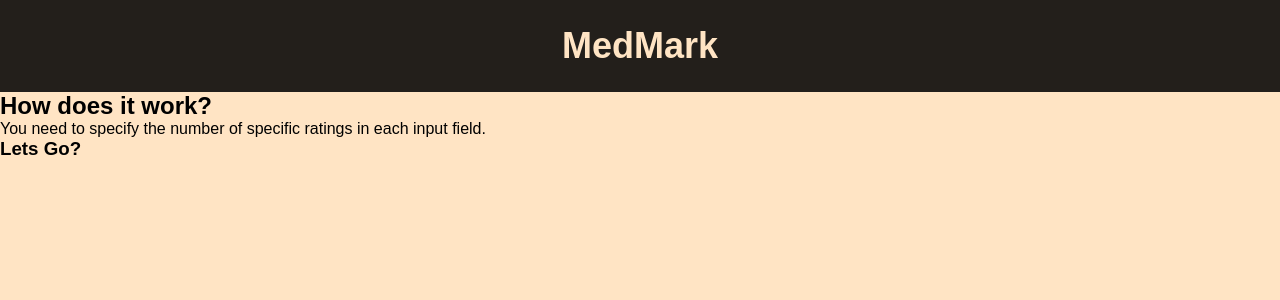
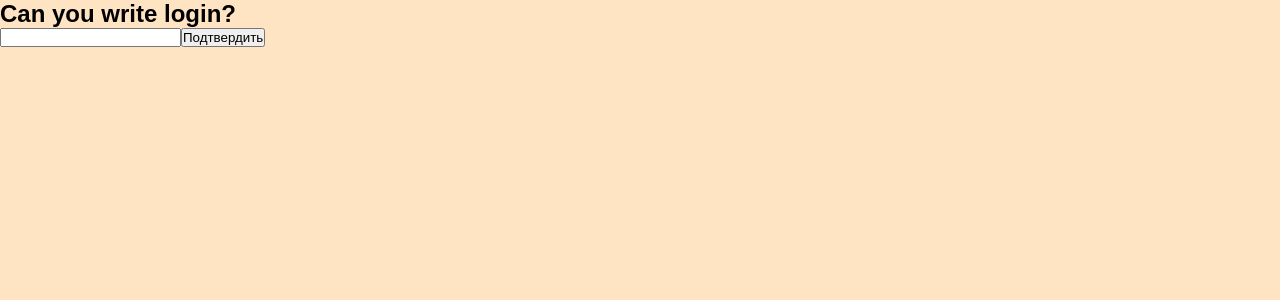
Before and after one commit to CkutlsGit/medmark--vue, a Vue app in the folder medmark/: page / in a window 1280 px wide. Shown: the top 300 px of the page. Built offline with nearby package versions, Linux system fonts and the light colour scheme.

Commit message:
feat: add logic with the work of value from logininput

```diff
--- a/medmark/src/components/MedMark.vue
+++ b/medmark/src/components/MedMark.vue
@@ -1,9 +1,10 @@
 <template>
-    <div>
+    <div v-if="confirm">
         <section>
         <div class="header">
             <div class="header__content">
                 <h2 class="header__logo">MedMark</h2>
+                <h1>{{ login }}</h1>
             </div>
         </div>
         </section>
@@ -19,11 +20,34 @@
             </div>
         </section>
     </div>
+    <div v-else>
+        <login-input
+            @confirmed="AcceptValuesfromLoginInput"
+        >
+        </login-input>
+    </div>
 </template>
 
 <script>
+import LoginInput from './LoginInput.vue';
+
 export default {
     name: 'MedMark',
+    components: {
+        LoginInput
+    },
+    data() {
+        return {
+            login: '',
+            confirm: false,
+        }
+    },
+    methods: {
+        AcceptValuesfromLoginInput(loginValue) {
+            this.login = loginValue
+            this.confirm = true
+        }
+    }
 }
 </script>
 
```
